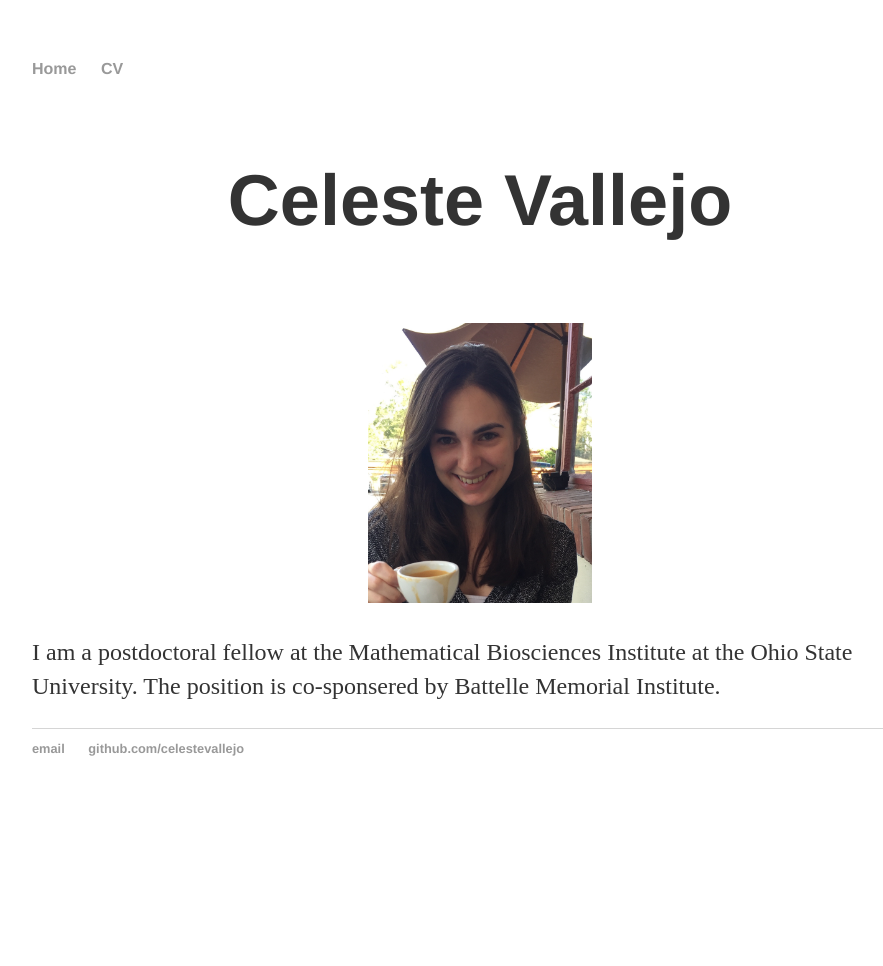
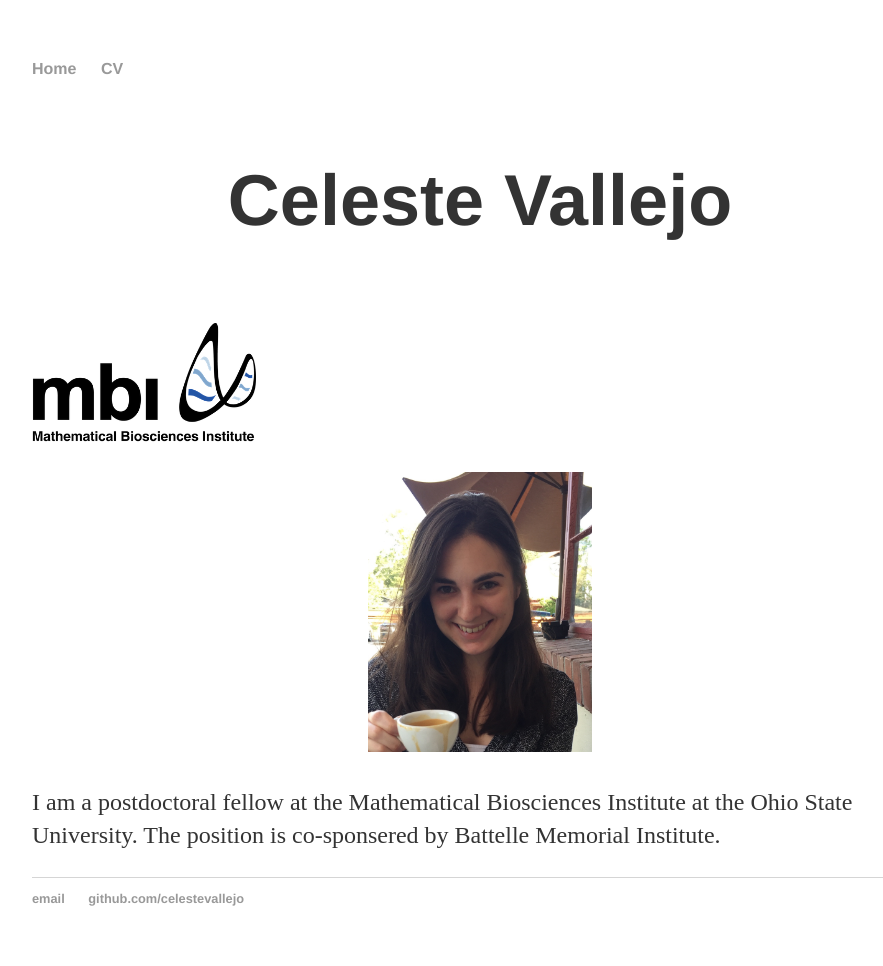
Before and after one commit to celestevallejo/celestevallejo.github.io, a Jekyll site: the page built from index.html, in a window 1280 px wide. Shown: the whole page, without its empty margins (160-1043 px from the left). Built offline with Jekyll 4.4.1, drawn with Linux system fonts in a browser that asks for light colours; before the commit the page ends 900 px from its top, so only the background shows below that.

Commit message:
adding MBI logo

```diff
--- a/index.html
+++ b/index.html
@@ -4,5 +4,7 @@ title: Celeste Vallejo
 ---
 <div class="blurb">
 <h1><p style="text-align:center">Celeste Vallejo</p></h1>
-	<p style="text-align:center;"><img src="images/cvallejo.jpg" alt="Celeste Vallejo image not shown" class="inline" width="25%" height="25%"/></p><p>I am a postdoctoral fellow at the Mathematical Biosciences Institute at the Ohio State University. The position is co-sponsered by Battelle Memorial Institute.</p>
+<img src="images/Mathematical_Biosciences_Institute_Logo.png" alt="MBI logo not shown" class="inline" width="25%" height="25%"/>
+<p style="text-align:center;"><img src="images/cvallejo.jpg" alt="Celeste Vallejo image not shown" class="inline" width="25%" height="25%"/></p>
+<p>I am a postdoctoral fellow at the Mathematical Biosciences Institute at the Ohio State University. The position is co-sponsered by Battelle Memorial Institute.</p>
 </div><!-- /.blurb -->
```
